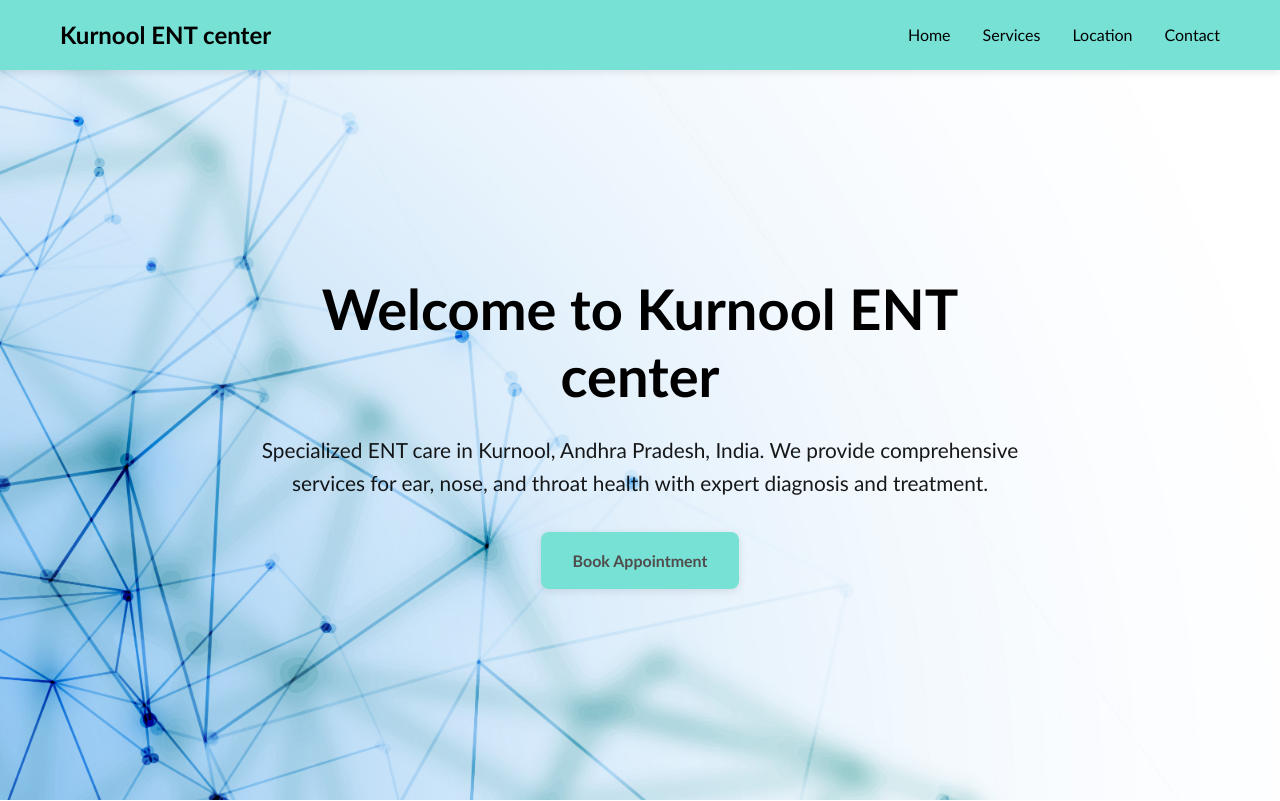
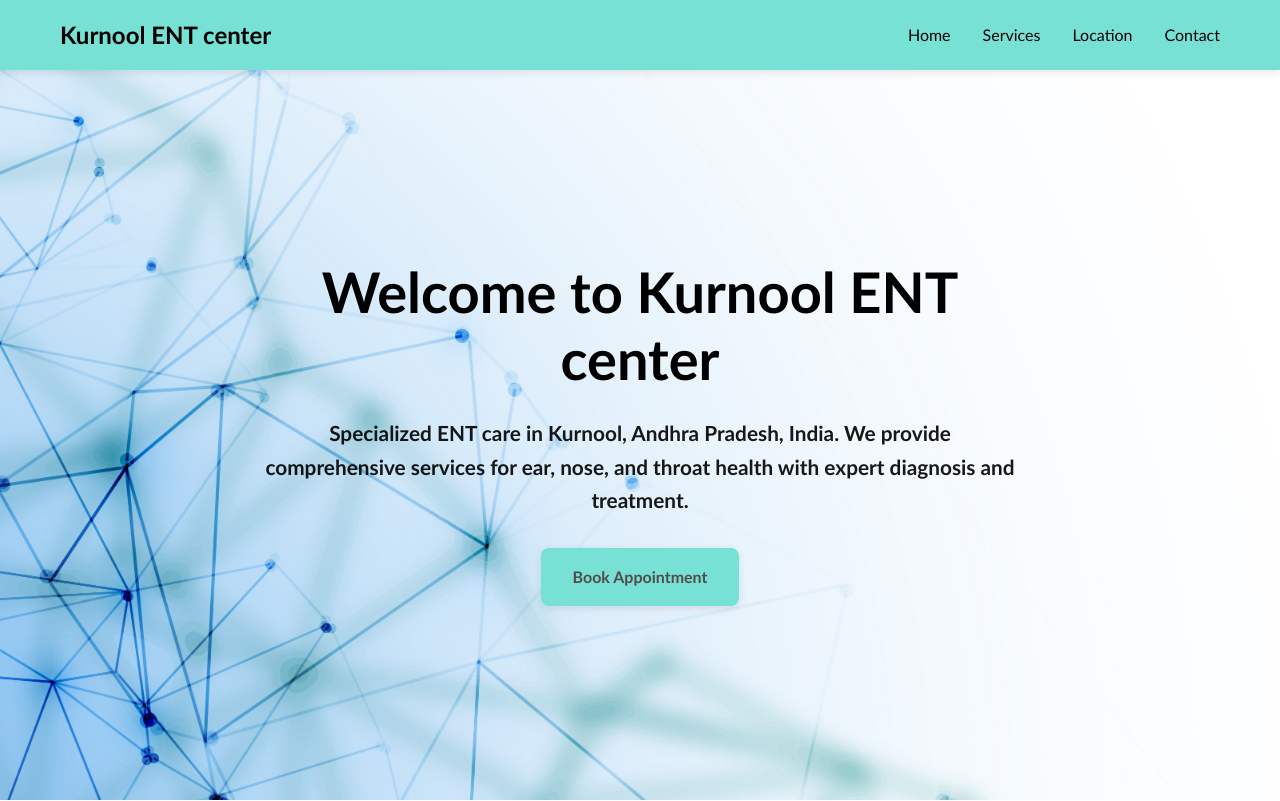
Before and after one commit to zeeshanrizvi/kurnoolentcenters, a Flask app: page / in a window 1280 px wide. Shown: the top 801 px of the page. Run offline with Flask 3, Linux system fonts and the light colour scheme; some libraries are stand-ins or nearby versions.

```diff
--- a/static/styles.css
+++ b/static/styles.css
@@ -134,12 +134,14 @@ nav a:hover {
 .hero h1 {
   margin-bottom: 1.5rem;
   font-size: 3.5rem;
+  font-weight: 700;
 }
 
 .hero p {
   font-size: 1.3rem;
   margin-bottom: 2rem;
   opacity: 0.9;
+  font-weight: 600;
 }
 
 .cta-button {
```
Also changed, not shown: static/favicon.ico (added), static/favicon.png (added).
